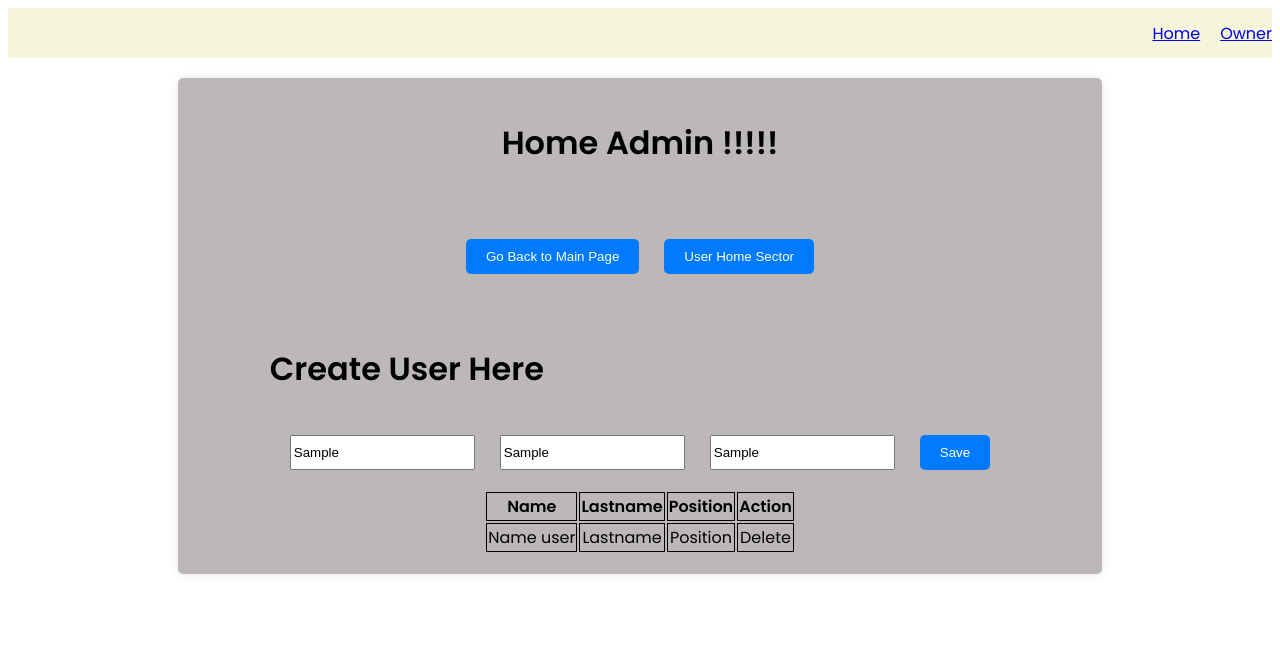
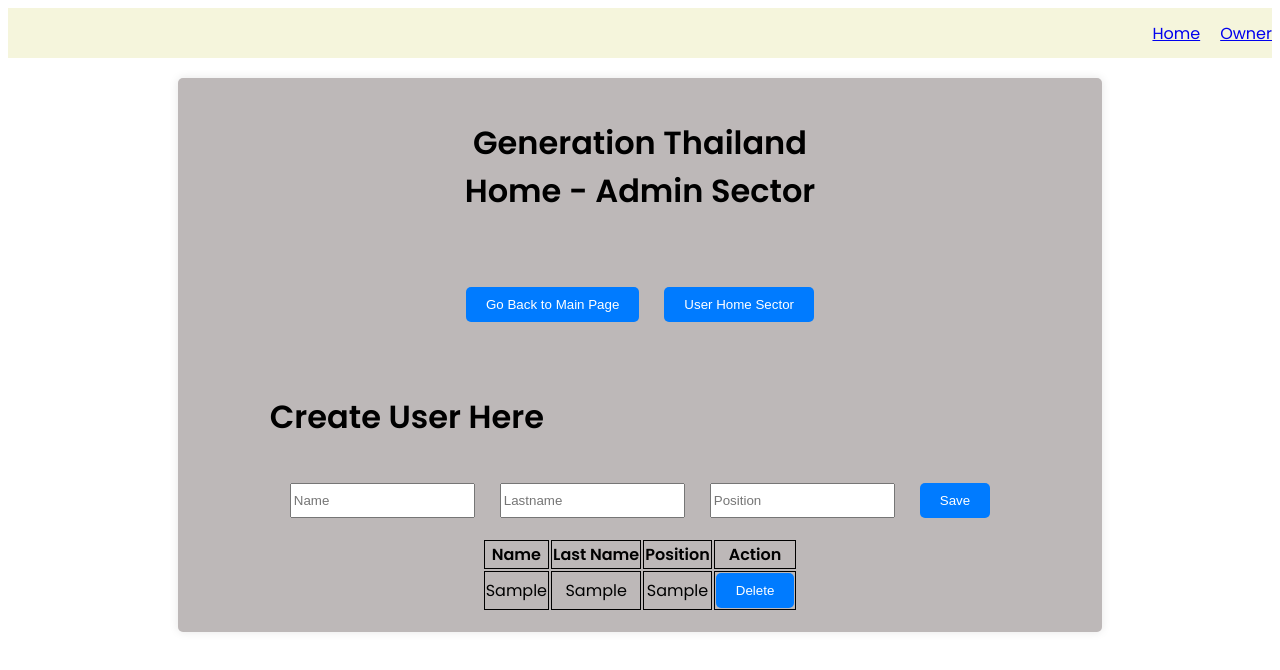
Before and after one commit to Kurootoy/Assessment_react, a React (Vite) app: page /add-home-sector in a window 1280 px wide. Both pictures are taken after typing "Sample", "Sample", "Sample" into the empty fields and a click on the button "Save". Shown: the top 670 px of the page. Built offline with nearby package versions, Linux system fonts and the light colour scheme.

Commit message:
Add state

```diff
--- a/Component/Homepage_admin.jsx
+++ b/Component/Homepage_admin.jsx
@@ -1,13 +1,56 @@
-
 import { Link } from "react-router-dom";
+import { useState } from "react";
 import Layout from "./Layout";
 
 const HomepageAdmin = () => {
+  const [userData, setUserData] = useState({
+    name: "",
+    lastname: "",
+    position: "",
+  });
+
+  const [users, setUsers] = useState([]);
+
+  const [error, setError] = useState("");
+
+  const handleFormSubmit = (e) => {
+    e.preventDefault();
+
+    if (!userData.name || !userData.lastname || !userData.position) {
+      setError("Please fill in all fields.");
+      return;
+    }
+
+    setUsers([...users, userData]);
+
+    setUserData({
+      name: "",
+      lastname: "",
+      position: "",
+    });
+    setError("");
+  };
+
+  const handleInputChange = (e) => {
+    const { name, value } = e.target;
+
+    setUserData({
+      ...userData,
+      [name]: value,
+    });
+  };
+
+  const handleUserDelete = (index) => {
+    const updatedUsers = [...users];
+    updatedUsers.splice(index, 1);
+    setUsers(updatedUsers);
+  };
   return (
     <Layout>
       <div className="homepage">
         <div className="text-box">
-          <h1>Home Admin !!!!!</h1>
+          <h1>Generation Thailand<br></br>
+          Home - Admin Sector</h1>
           <div className="button-normal">
             <Link to="/">
               <button>Go Back to Main Page</button>
@@ -21,28 +64,59 @@ const HomepageAdmin = () => {
               <h1>Create User Here</h1>
             </div>
             <div className="input-admin">
-              <input type="text" placeholder="Name" />
-              <input type="text" placeholder="Lastname" />
-              <input type="text" placeholder="Position" />
-              <button>Save</button>
+              <form onSubmit={handleFormSubmit}>
+                <input
+                  type="text"
+                  name="name"
+                  placeholder="Name"
+                  value={userData.name}
+                  onChange={handleInputChange}
+                />
+                <input
+                  type="text"
+                  name="lastname"
+                  placeholder="Lastname"
+                  value={userData.lastname}
+                  onChange={handleInputChange}
+                />
+                <input
+                  type="text"
+                  name="position"
+                  placeholder="Position"
+                  value={userData.position}
+                  onChange={handleInputChange}
+                />
+                <button type="submit">Save</button>
+              </form>
+
+              {error && <p className="error">{error}</p>}
             </div>
             <div className="table-admin">
               <table>
                 <thead>
                   <tr>
                     <th>Name</th>
-                    <th>Lastname</th>
+                    <th>Last Name</th>
                     <th>Position</th>
                     <th>Action</th>
                   </tr>
                 </thead>
                 <tbody>
-                  <tr>
-                    <td>Name user</td>
-                    <td>Lastname</td>
-                    <td>Position</td>
-                    <td>Delete</td>
-                  </tr>
+                  {users.map((user, index) => (
+                    <tr key={index}>
+                      <td>{user.name}</td>
+                      <td>{user.lastname}</td>
+                      <td>{user.position}</td>
+                      <td>
+                        <button
+                          className="Delete"
+                          onClick={() => handleUserDelete(index)}
+                        >
+                          Delete
+                        </button>
+                      </td>
+                    </tr>
+                  ))}
                 </tbody>
               </table>
             </div>
--- a/Component/Homepage_normal.jsx
+++ b/Component/Homepage_normal.jsx
@@ -10,7 +10,7 @@ const HomepageNormal = () => {
         </h1>
         <div className="button-normal">
           <Link to="/user-home">
-            <button>User Home Sector</button>
+            <button >User Home Sector</button>
           </Link>
           <Link to="/add-home-sector">
             <button>Admin Home Sector</button>
--- a/Component/Homepage_user.jsx
+++ b/Component/Homepage_user.jsx
@@ -1,4 +1,3 @@
-
 import { Link } from "react-router-dom";
 import Layout from "./Layout";
 
@@ -7,7 +6,10 @@ const HomepageAdmin = () => {
     <Layout>
       <div className="homepage">
         <div className="text-box">
-          <h1>USER SECTOR</h1>
+          <h1>
+            Generation Thailand<br></br>
+            Home - Admin Sector
+          </h1>
           <div className="button-normal">
             <Link to="/">
               <button>Go Back to Main Page</button>
--- a/package.json
+++ b/package.json
@@ -10,9 +10,11 @@
     "preview": "vite preview"
   },
   "dependencies": {
+    "axios": "^1.5.0",
     "react": "^18.2.0",
     "react-dom": "^18.2.0",
-    "react-router-dom": "^6.15.0"
+    "react-router-dom": "^6.15.0",
+    "uuid": "^9.0.1"
   },
   "devDependencies": {
     "@types/react": "^18.2.15",
--- a/src/styles.css
+++ b/src/styles.css
@@ -1,4 +1,4 @@
-/* Common Styles */
+
 body {
   font-family: 'Poppins', sans-serif;
 }
@@ -45,10 +45,9 @@ nav {
   align-items: center;
 }
 
-/* Owner.css */
 .img-owner img {
-  width: 500px; /* Adjust the width to your desired size */
-  height: auto; /* This maintains the image's aspect ratio */
+  width: 500px;
+  height: auto;
 }
 
 .table-user,
@@ -75,9 +74,20 @@ button {
   display: flex;
   gap: 25px;
   margin: 20px;
+  flex-direction: column;
 }
 
 .table-admin {
   display: flex;
   justify-content: center;
 }
+form{
+  display: flex;
+  gap: 25px
+  ;
+}
+button:active{
+transform: scale(0.9) rotate(3deg);
+background-image: linear-gradient(to right top, #d16ba5, #c777b9, #ba83ca, #aa8fd8, #9a9ae1, #8aa7ec, #79b3f4, #69bff8, #52cffe, #41dfff, #46eefa, #5ffbf1);
+transition: 0.5s;
+}
```
Also changed, not shown: 1 other file (tests, documents, lock files or other folders).
